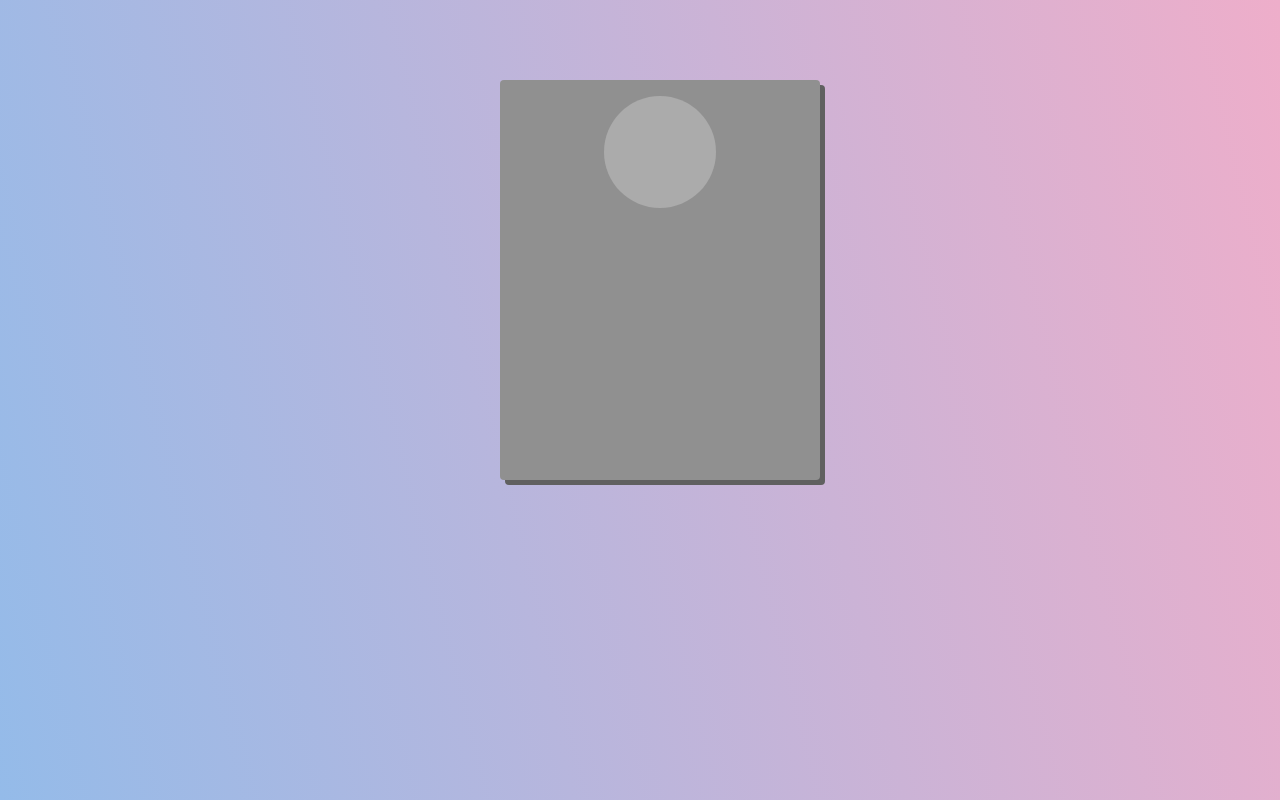
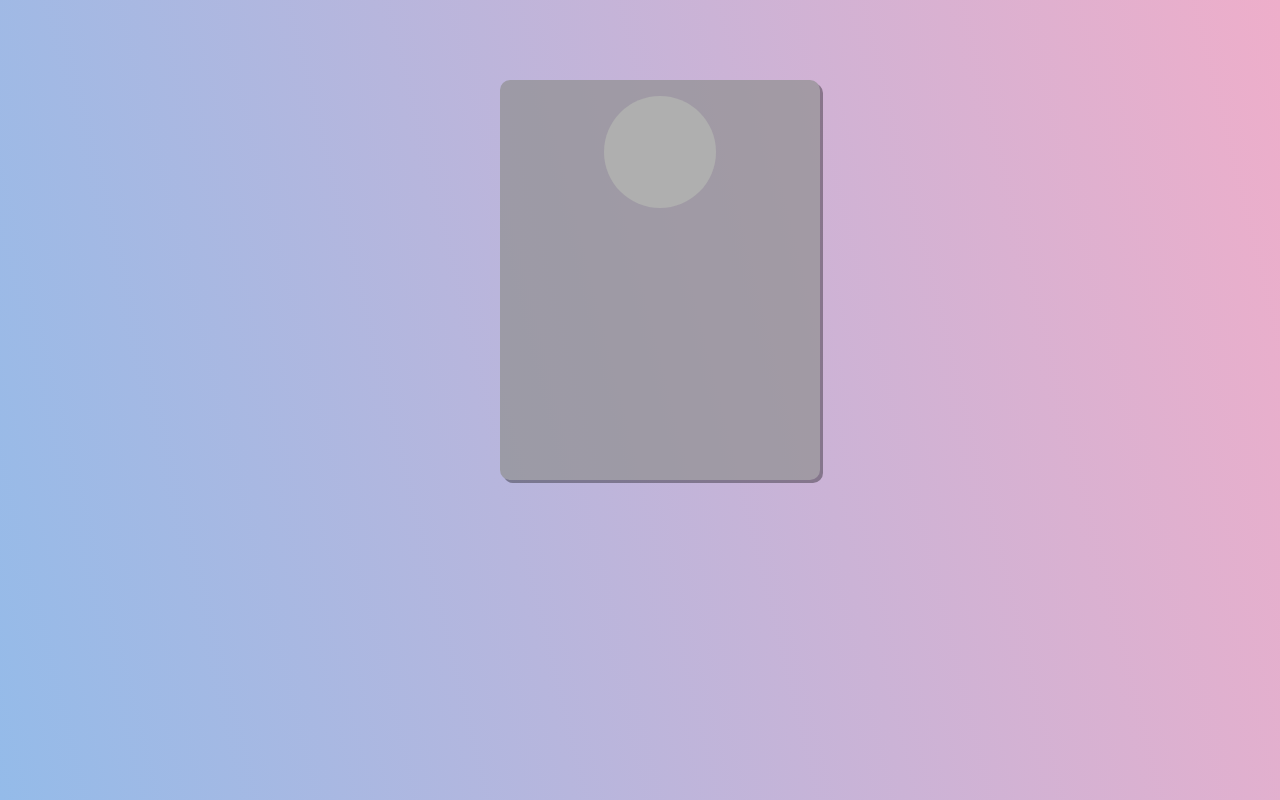
Before and after one commit to Isetnt2/aboutmeschool, a plain HTML site: page index.html in a window 1280 px wide. Drawn offline with Linux system fonts and the light colour scheme.

Commit message:
Update styles.css

```diff
--- a/styles.css
+++ b/styles.css
@@ -10,9 +10,10 @@ background: linear-gradient(256deg, rgba(238,174,202,1) 0%, rgba(148,187,233,1)
   width: 20rem;
   height: 25rem;
   background: #909090;
+  opacity: 0.7;
   z-index: 9;
-  box-shadow: 5px 5px #606060;
-  border-radius: 4px;
+  box-shadow: 3px 3px rgba(6, 6, 6, 0.5 );
+  border-radius: 10px;
 }
 .prof{
   display: block;
@@ -20,7 +21,7 @@ background: linear-gradient(256deg, rgba(238,174,202,1) 0%, rgba(148,187,233,1)
   margin-left: auto;
   margin-right: auto;
   margin-top: -24rem;
-  background: #ababab;
+  background: #afafaf;
   width: 7em;
   height: 7em;
   border-radius: 100px;
```
